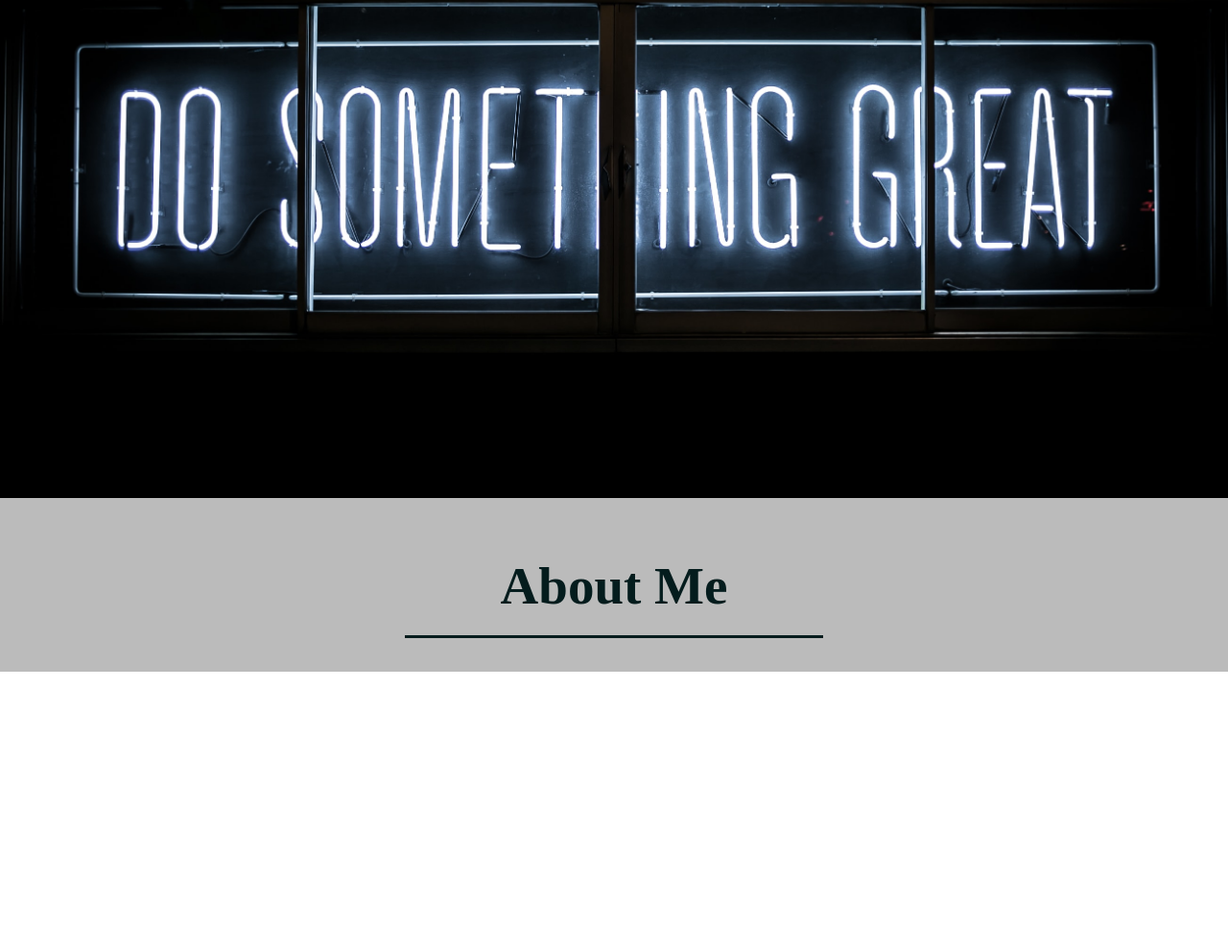
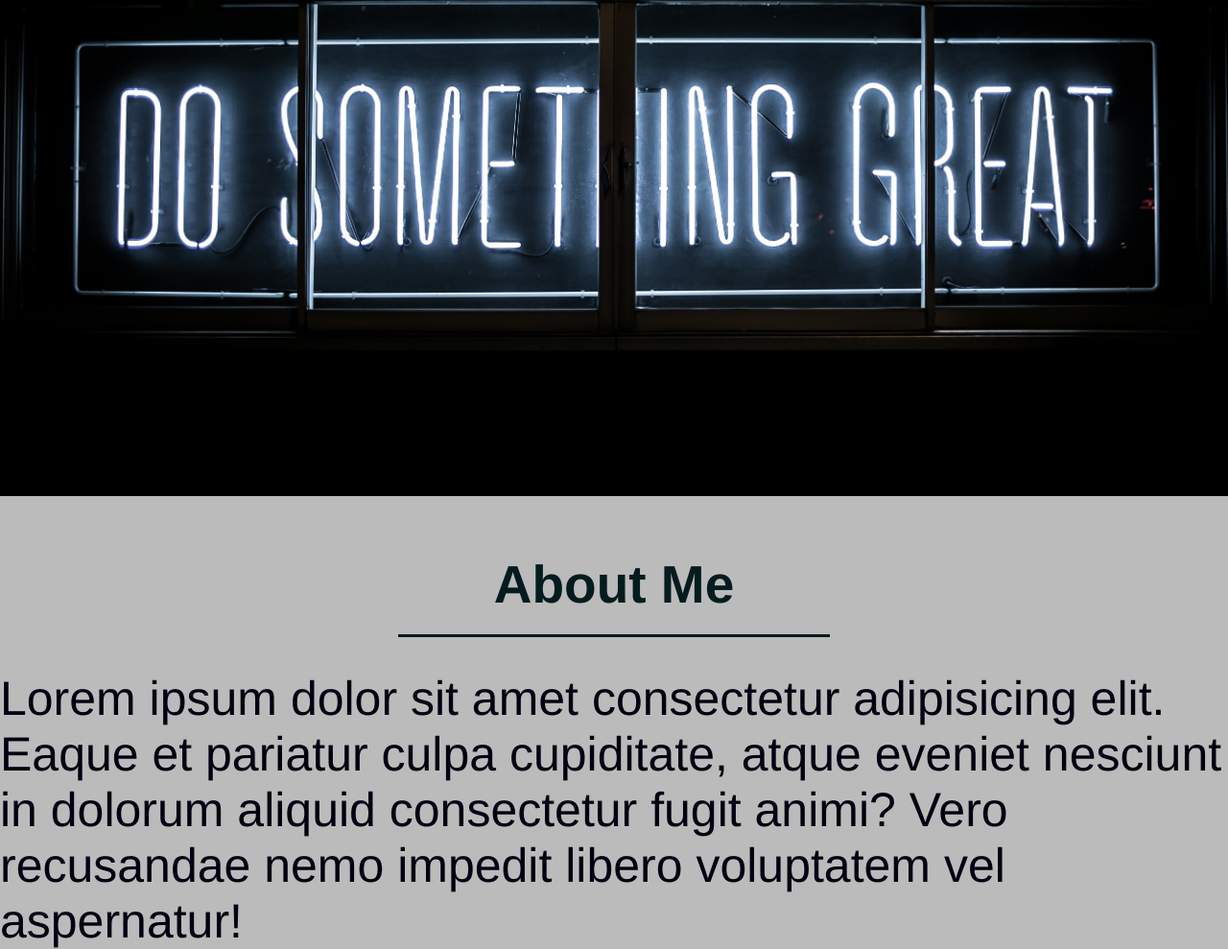
Before and after one commit to kmarchand55/myportfolio, a plain HTML site: page index.html in a window 1280 px wide. Shown: the part 337-1326 px from the top of the page at 96% size. Before the commit the page ends 1037 px from the top, so only its background shows below. Drawn offline with Linux system fonts and the light colour scheme.

Commit message:
Added About Me

```diff
--- a/assets/css/style.css
+++ b/assets/css/style.css
@@ -5,6 +5,10 @@
     box-sizing: border-box;
   }
 
+
+body{
+  font-family: Helvetica, Arial, sans-serif;
+}
 
   /* apply styles to <header> */
 header {
@@ -53,4 +57,11 @@ header {
       text-align: center;
       background-color:#bbbbbb ;
     }
-  }
+
+    section p{
+
+      color: #000011;
+      font-size: 50px;
+      text-align: left;
+
+    }
--- a/index.html
+++ b/index.html
@@ -35,6 +35,9 @@
 
     <section id="about-me" class="intro">
         <h2 class="section-title primary-border">About Me</h2>
+        <p>Lorem ipsum dolor sit amet consectetur adipisicing elit. Eaque et pariatur culpa cupiditate, atque eveniet nesciunt in dolorum aliquid consectetur fugit animi? Vero recusandae nemo impedit libero voluptatem vel aspernatur!
+
+        </p>
     </section>
 </p>
 
```
Also changed, not shown: assets/images/Volcano.jpg (added).
